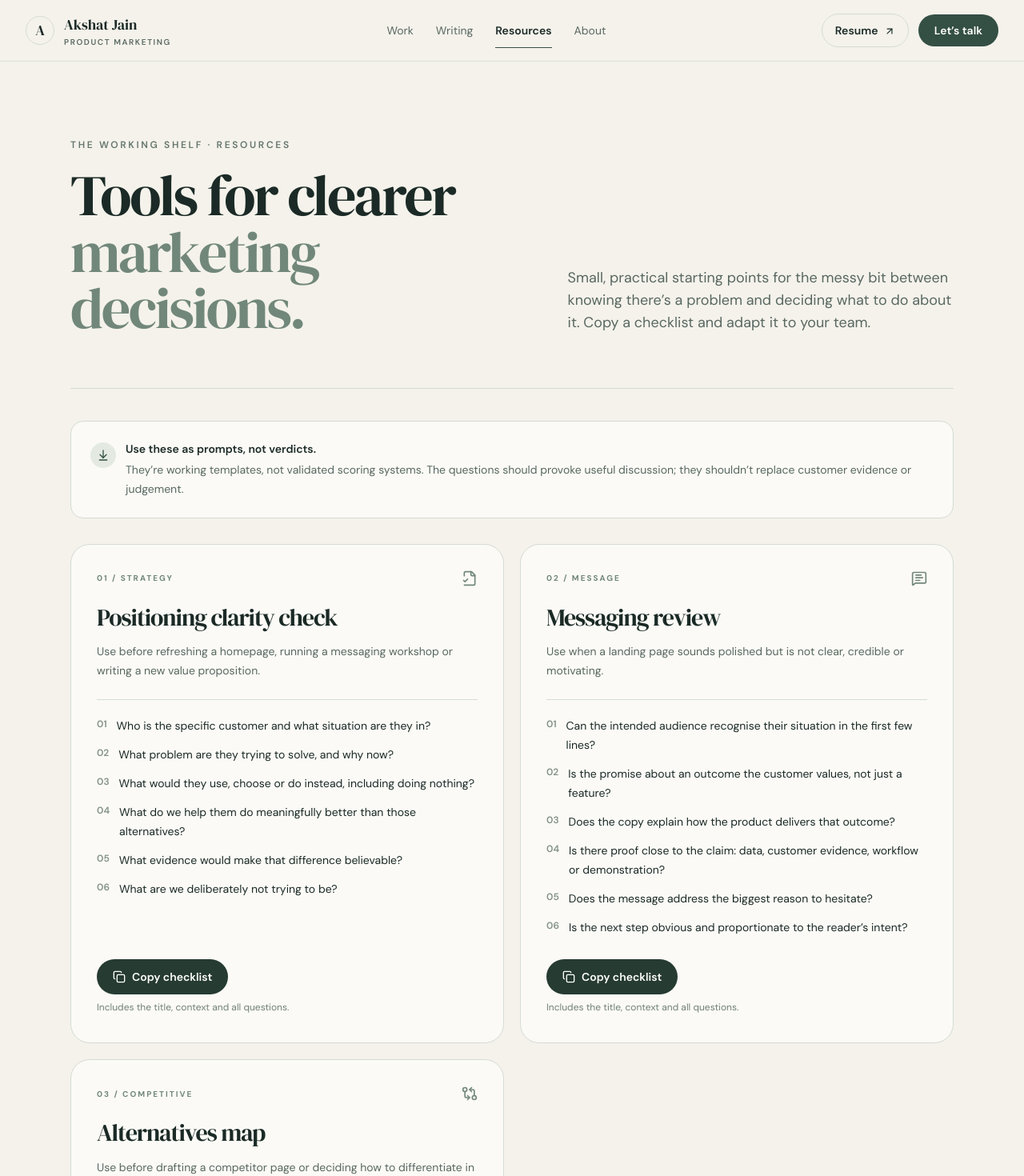
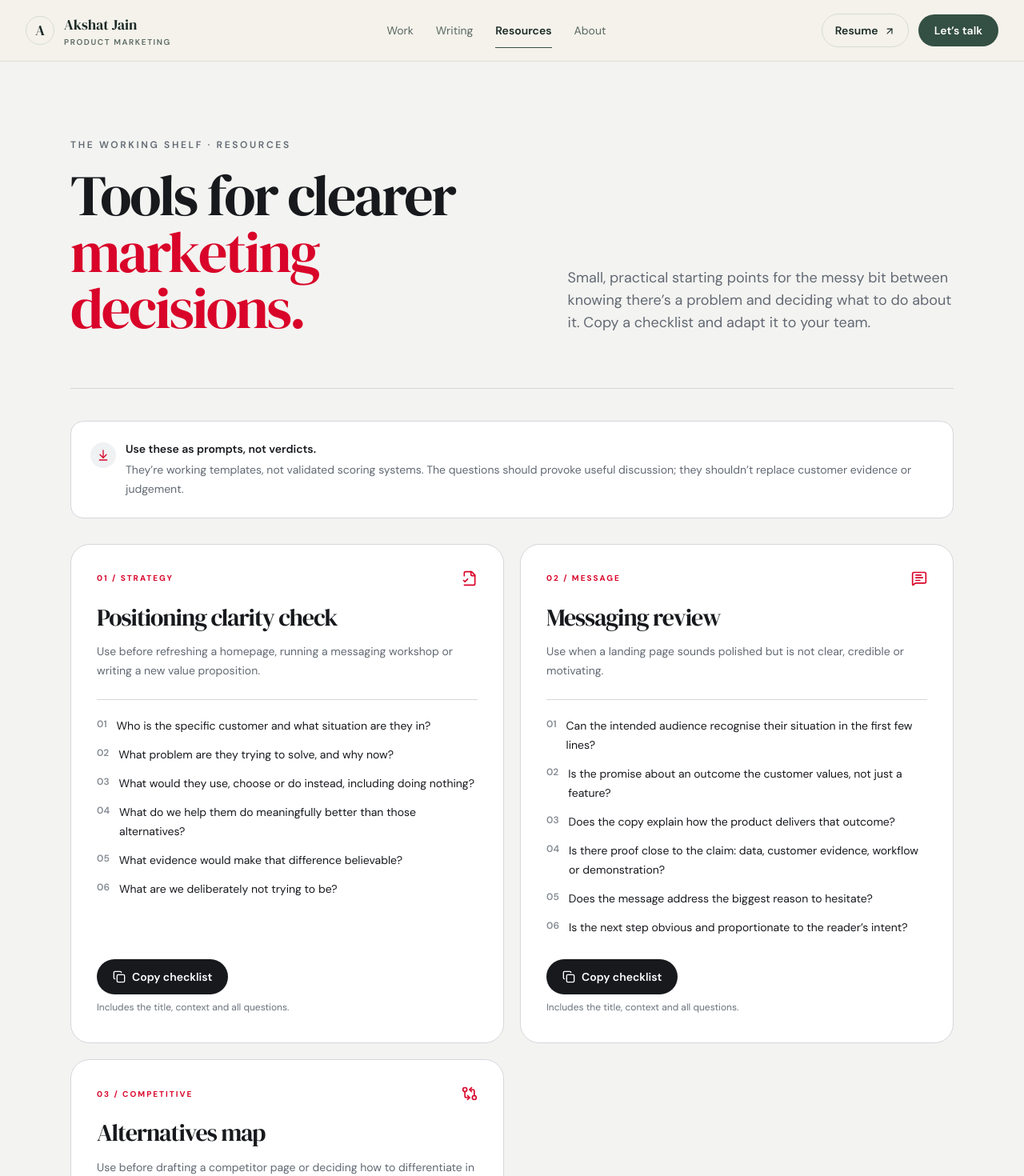
Before and after one commit to akshatjain4377-commits/Akshat-Jain-PMM-Portfolio, a React (Vite) app: page /resources in a window 1280 px wide. Shown: the top 1470 px of the page at 80% size. Built offline with nearby package versions, Linux system fonts and the light colour scheme.

Commit message:
Shift the portfolio to a motorsport-inspired red and graphite palette

```diff
--- a/src/pages/Resources.tsx
+++ b/src/pages/Resources.tsx
@@ -77,23 +77,23 @@ export default function Resources() {
   };
 
   return (
-    <div className="min-h-screen bg-[#F4F2EB] text-[#1B2A26]">
+    <div className="min-h-screen bg-[#F3F3F1] text-[#17191D]">
       <section className="mx-auto max-w-6xl px-6 pb-14 pt-16 md:pb-20 md:pt-24">
-        <p className="mb-5 text-xs font-semibold uppercase tracking-[0.22em] text-[#65766D]">The working shelf · Resources</p>
-        <div className="grid gap-8 border-b border-[#D5DCD3] pb-12 md:grid-cols-[1.1fr_0.9fr] md:items-end md:pb-16">
+        <p className="mb-5 text-xs font-semibold uppercase tracking-[0.22em] text-[#626973]">The working shelf · Resources</p>
+        <div className="grid gap-8 border-b border-[#D4D7DB] pb-12 md:grid-cols-[1.1fr_0.9fr] md:items-end md:pb-16">
           <h1 className="font-display text-5xl leading-[0.98] tracking-[-0.06em] md:text-7xl">
-            Tools for clearer<br /><span className="text-[#71877A]">marketing decisions.</span>
+            Tools for clearer<br /><span className="text-[#D90429]">marketing decisions.</span>
           </h1>
-          <p className="max-w-lg text-base leading-7 text-[#596861] md:pb-1 md:text-lg">
+          <p className="max-w-lg text-base leading-7 text-[#626973] md:pb-1 md:text-lg">
             Small, practical starting points for the messy bit between knowing there’s a problem and deciding what to do about it. Copy a checklist and adapt it to your team.
           </p>
         </div>
 
-        <div className="mt-8 flex items-start gap-3 rounded-2xl border border-[#D5DCD3] bg-[#FBFAF6] p-5 md:mt-10 md:p-6">
-          <span className="mt-0.5 rounded-full bg-[#E4EAE1] p-2 text-[#344F44]"><ArrowDownToLine className="h-4 w-4" aria-hidden="true" /></span>
+        <div className="mt-8 flex items-start gap-3 rounded-2xl border border-[#D4D7DB] bg-[#FFFFFF] p-5 md:mt-10 md:p-6">
+          <span className="mt-0.5 rounded-full bg-[#F0F1F3] p-2 text-[#D90429]"><ArrowDownToLine className="h-4 w-4" aria-hidden="true" /></span>
           <div>
             <p className="text-sm font-semibold">Use these as prompts, not verdicts.</p>
-            <p className="mt-1 text-sm leading-6 text-[#596861]">They’re working templates, not validated scoring systems. The questions should provoke useful discussion; they shouldn’t replace customer evidence or judgement.</p>
+            <p className="mt-1 text-sm leading-6 text-[#626973]">They’re working templates, not validated scoring systems. The questions should provoke useful discussion; they shouldn’t replace customer evidence or judgement.</p>
           </div>
         </div>
 
@@ -101,17 +101,17 @@ export default function Resources() {
           {resources.map((resource) => {
             const Icon = resource.icon;
             return (
-              <article key={resource.id} className="flex flex-col rounded-3xl border border-[#D5DCD3] bg-[#FBFAF6] p-6 md:p-8">
+              <article key={resource.id} className="flex flex-col rounded-3xl border border-[#D4D7DB] bg-[#FFFFFF] p-6 md:p-8">
                 <div className="flex items-center justify-between gap-3">
-                  <span className="text-[10px] font-bold uppercase tracking-[0.2em] text-[#71877A]">{resource.number} / {resource.category}</span>
-                  <Icon className="h-5 w-5 text-[#71877A]" aria-hidden="true" />
+                  <span className="text-[10px] font-bold uppercase tracking-[0.2em] text-[#D90429]">{resource.number} / {resource.category}</span>
+                  <Icon className="h-5 w-5 text-[#D90429]" aria-hidden="true" />
                 </div>
                 <h2 className="mt-5 font-display text-2xl leading-tight tracking-[-0.035em] md:text-3xl">{resource.title}</h2>
-                <p className="mt-3 text-sm leading-6 text-[#596861]">{resource.purpose}</p>
-                <ol className="mt-6 space-y-3 border-t border-[#D5DCD3] pt-5">
+                <p className="mt-3 text-sm leading-6 text-[#626973]">{resource.purpose}</p>
+                <ol className="mt-6 space-y-3 border-t border-[#D4D7DB] pt-5">
                   {resource.questions.map((question, index) => (
                     <li key={question} className="flex gap-3 text-sm leading-6">
-                      <span className="mt-0.5 text-xs font-semibold tabular-nums text-[#829187]">{String(index + 1).padStart(2, '0')}</span>
+                      <span className="mt-0.5 text-xs font-semibold tabular-nums text-[#858B93]">{String(index + 1).padStart(2, '0')}</span>
                       <span>{question}</span>
                     </li>
                   ))}
@@ -120,12 +120,12 @@ export default function Resources() {
                   <button
                     type="button"
                     onClick={() => void copyTemplate(resource)}
-                    className="inline-flex items-center gap-2 rounded-full bg-[#263B32] px-5 py-3 text-sm font-semibold text-white transition hover:bg-[#3A5548] focus-visible:outline focus-visible:outline-2 focus-visible:outline-offset-2 focus-visible:outline-[#344F44]"
+                    className="inline-flex items-center gap-2 rounded-full bg-[#17191D] px-5 py-3 text-sm font-semibold text-white transition hover:bg-[#B50021] focus-visible:outline focus-visible:outline-2 focus-visible:outline-offset-2 focus-visible:outline-[#D90429]"
                   >
                     {copiedId === resource.id ? <Check className="h-4 w-4" aria-hidden="true" /> : <Copy className="h-4 w-4" aria-hidden="true" />}
                     {copiedId === resource.id ? 'Copied to clipboard' : 'Copy checklist'}
                   </button>
-                  <p className="mt-2 min-h-5 text-xs text-[#718078]" aria-live="polite">
+                  <p className="mt-2 min-h-5 text-xs text-[#6B727C]" aria-live="polite">
                     {copiedId === resource.id ? 'Ready to paste into your working doc.' : copyError === resource.id ? 'Clipboard access was blocked. You can still select and copy the questions above.' : 'Includes the title, context and all questions.'}
                   </p>
                 </div>
@@ -134,8 +134,8 @@ export default function Resources() {
           })}
         </div>
 
-        <div className="mt-12 border-t border-[#D5DCD3] pt-7 text-sm leading-6 text-[#596861]">
-          Want the thinking behind the tools? <a href="https://www.linkedin.com/newsletters/the-second-draft-7357808364178870273" target="_blank" rel="noreferrer" className="font-semibold text-[#263B32] underline decoration-[#A9B8AA] underline-offset-4">Read The Second Draft <span aria-hidden="true">↗</span></a>.
+        <div className="mt-12 border-t border-[#D4D7DB] pt-7 text-sm leading-6 text-[#626973]">
+          Want the thinking behind the tools? <a href="https://www.linkedin.com/newsletters/the-second-draft-7357808364178870273" target="_blank" rel="noreferrer" className="font-semibold text-[#17191D] underline decoration-[#A9B8AA] underline-offset-4">Read The Second Draft <span aria-hidden="true">↗</span></a>.
         </div>
       </section>
     </div>
```
